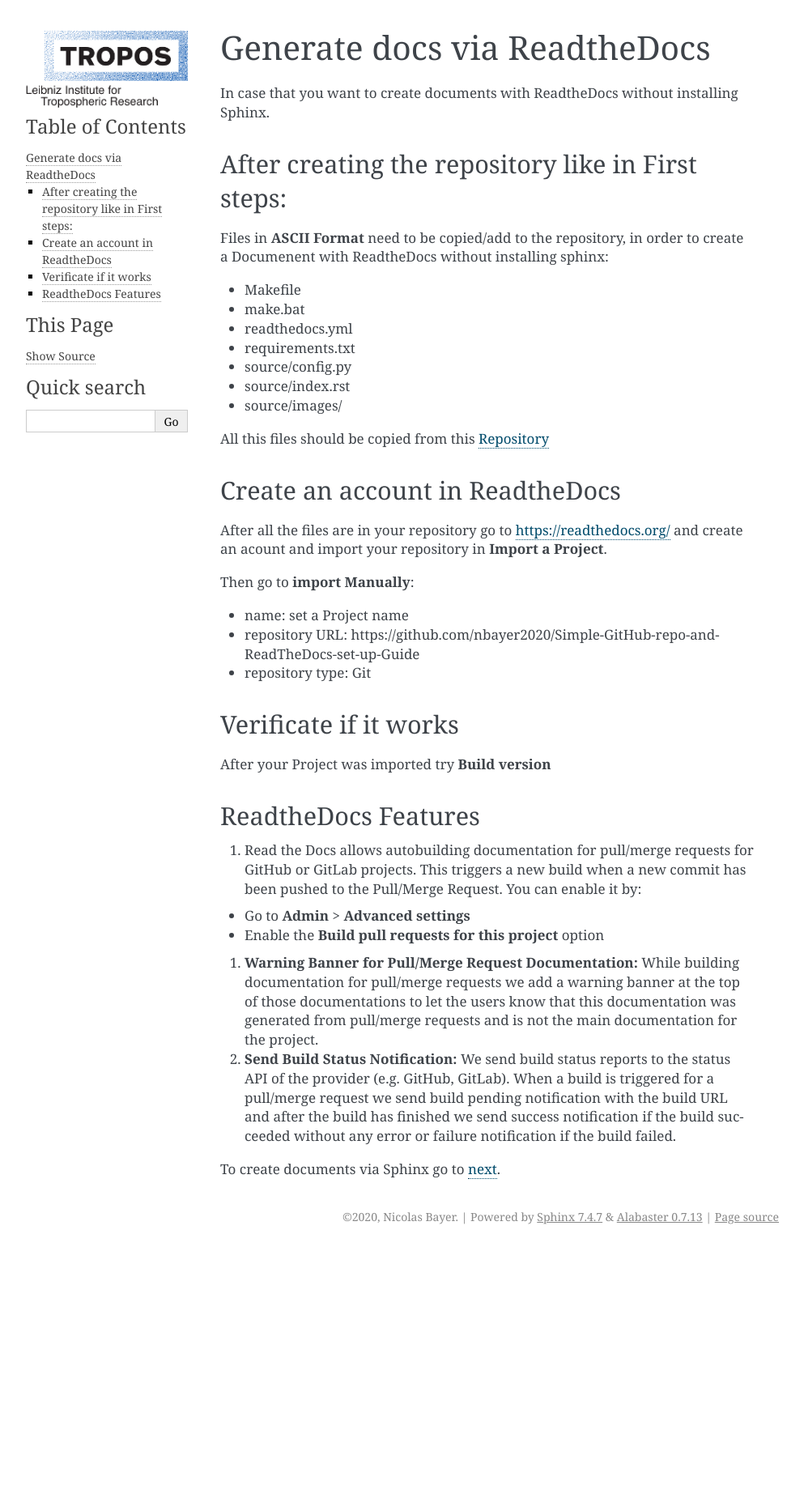
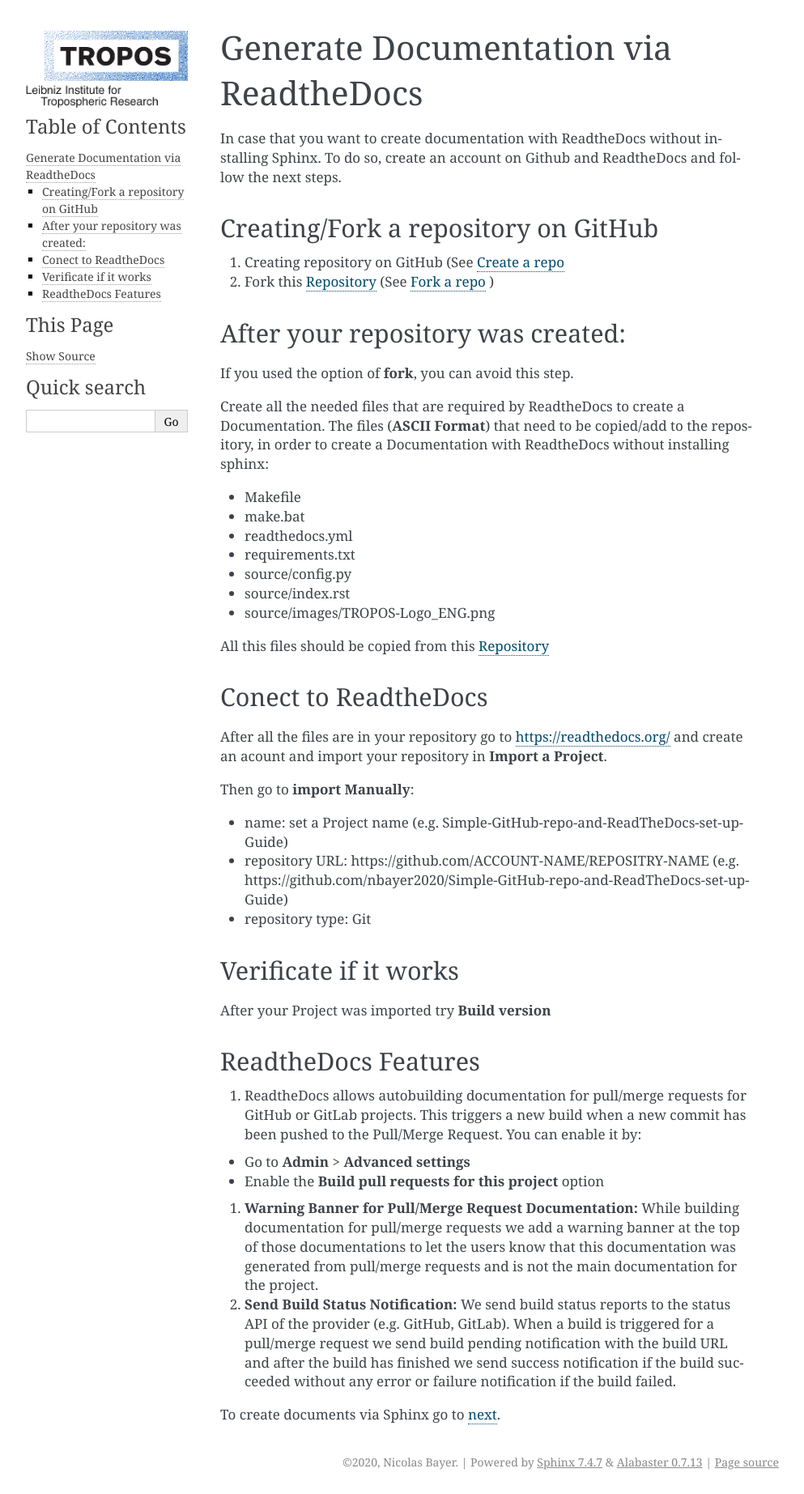
Before and after one commit to nbayer2020/Simple-GitHub-repo-and-ReadTheDocs-set-up-Guide, a Sphinx documentation site: the page built from source/read_the_docs.md, in a window 1280 px wide. Shown: the whole page at 81% size, without its empty margins (148-1141 px from the left). Built offline with Sphinx 7.4.7, drawn with Linux system fonts in a browser that asks for light colours; before the commit the page ends 1542 px from its top, so only the background shows below that.

Commit message:
Update read_the_docs.md

```diff
--- a/source/read_the_docs.md
+++ b/source/read_the_docs.md
@@ -1,11 +1,20 @@
 
-# Generate docs via ReadtheDocs
+# Generate Documentation via ReadtheDocs
 
-In case that you want to create documents with ReadtheDocs without installing Sphinx.
+In case that you want to create documentation with ReadtheDocs without installing Sphinx. To do so, create an account on Github and ReadtheDocs and follow the next steps.
 
-## After creating the repository like in First steps:
+## Creating/Fork a repository on GitHub
 
-Files in **ASCII Format** need to be copied/add to the repository, in order to create a Documenent with ReadtheDocs without installing sphinx:
+1. Creating repository on GitHub (See [Create a repo](https://docs.github.com/en/free-pro-team@latest/github/getting-started-with-github/create-a-repo)
+
+2. Fork this [Repository](https://github.com/nbayer2020/Simple-GitHub-repo-and-ReadTheDocs-set-up-Guide) (See [Fork a repo](https://docs.github.com/en/free-pro-team@latest/github/getting-started-with-github/fork-a-repo) )
+
+## After your repository was created:
+
+If you used the option of **fork**, you can avoid this step.
+
+Create all the needed files that are required by ReadtheDocs to create a Documentation.
+The files (**ASCII Format**) that need to be copied/add to the repository, in order to create a Documentation with ReadtheDocs without installing sphinx:
 
 * Makefile
 * make.bat
@@ -13,18 +22,18 @@
 * requirements.txt
 * source/config.py
 * source/index.rst
-* source/images/
+* source/images/TROPOS-Logo_ENG.png
 
-All this files should be copied from this [Repository](https://github.com/nbayer2020/ReadtheDocs-files)
+All this files should be copied from this [Repository](https://github.com/nbayer2020/Simple-GitHub-repo-and-ReadTheDocs-set-up-Guide)
 
-## Create an account in ReadtheDocs
+## Conect to ReadtheDocs
 
 After all the files are in your repository go to [https://readthedocs.org/](https://readthedocs.org/) and create an acount and import your repository in **Import  a Project**.
 
 Then go to **import Manually**:
 
-* name:            set a Project name
-* repository URL:  https://github.com/nbayer2020/Simple-GitHub-repo-and-ReadTheDocs-set-up-Guide
+* name:            set a Project name (e.g. Simple-GitHub-repo-and-ReadTheDocs-set-up-Guide)
+* repository URL:  https://github.com/ACCOUNT-NAME/REPOSITRY-NAME (e.g. https://github.com/nbayer2020/Simple-GitHub-repo-and-ReadTheDocs-set-up-Guide)
 * repository type: Git
 
 ## Verificate if it works
@@ -32,7 +41,7 @@
 
 ## ReadtheDocs Features
 
-1. Read the Docs allows autobuilding documentation for pull/merge requests for GitHub or GitLab projects. This triggers a new build when a new commit has been pushed to the Pull/Merge Request. You can enable it by:
+1. ReadtheDocs allows autobuilding documentation for pull/merge requests for GitHub or GitLab projects. This triggers a new build when a new commit has been pushed to the Pull/Merge Request. You can enable it by:
 * Go to **Admin** > **Advanced settings**
 * Enable the **Build pull requests for this project** option
 
```
